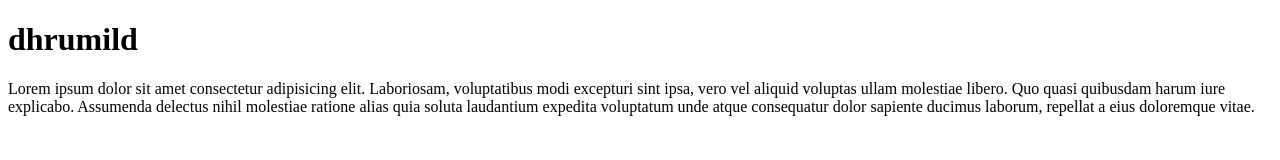
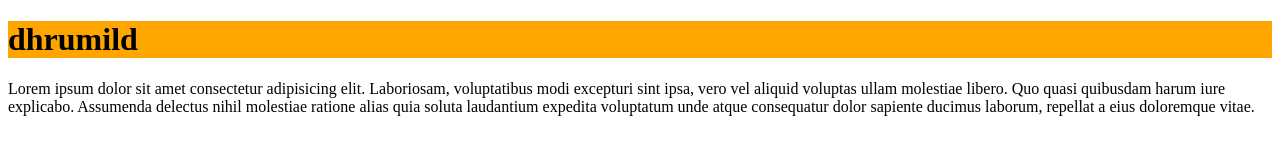
Before and after one commit to dhrumil-dholakia/edus1, a plain HTML site: page index.html in a window 1280 px wide. Drawn offline with Linux system fonts and the light colour scheme.

Commit message:
colour added new

```diff
--- a/index.html
+++ b/index.html
@@ -6,7 +6,7 @@
     <title>Document</title>
 </head>
 <body>
-    <h1 style="background-color:color(srgb red green blue)">dhrumild</h1>
+    <h1 style="background-color:orange">dhrumild</h1>
     <p>Lorem ipsum dolor sit amet consectetur adipisicing elit. Laboriosam, voluptatibus modi excepturi sint ipsa, vero vel aliquid voluptas ullam molestiae libero. Quo quasi quibusdam harum iure explicabo. Assumenda delectus nihil molestiae ratione alias quia soluta laudantium expedita voluptatum unde atque consequatur dolor sapiente ducimus laborum, repellat a eius doloremque vitae.</p>
 </body>
 </html>
```
